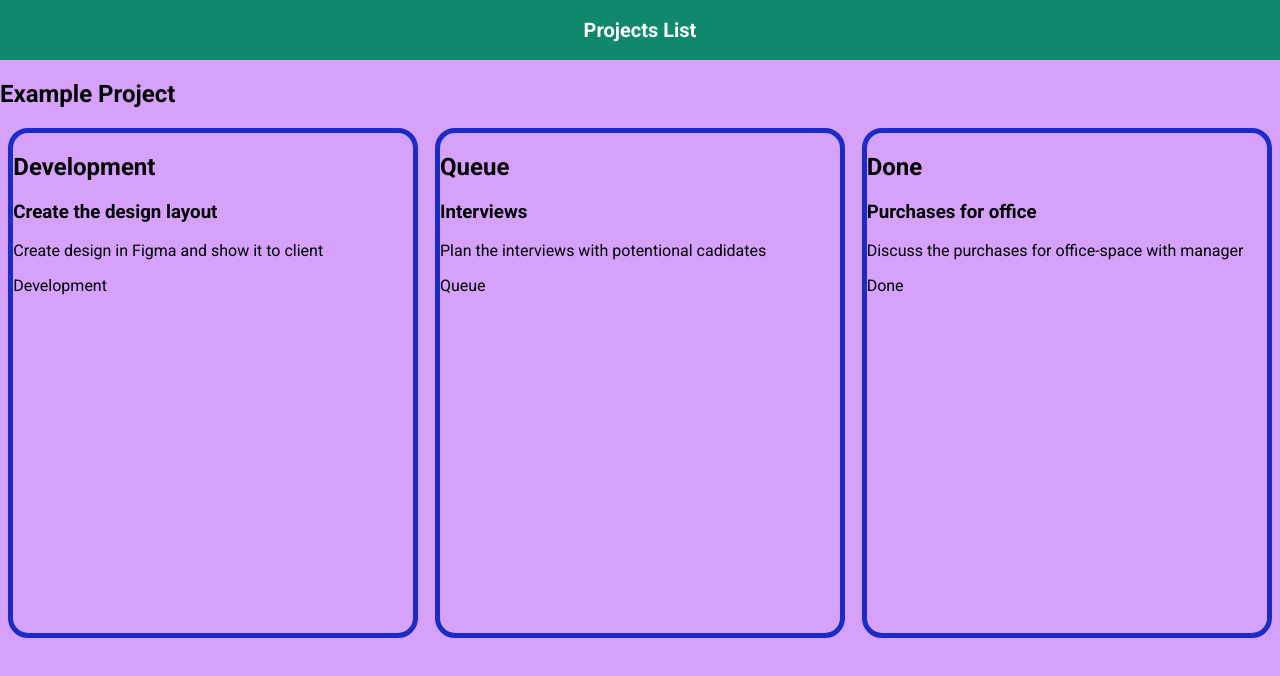
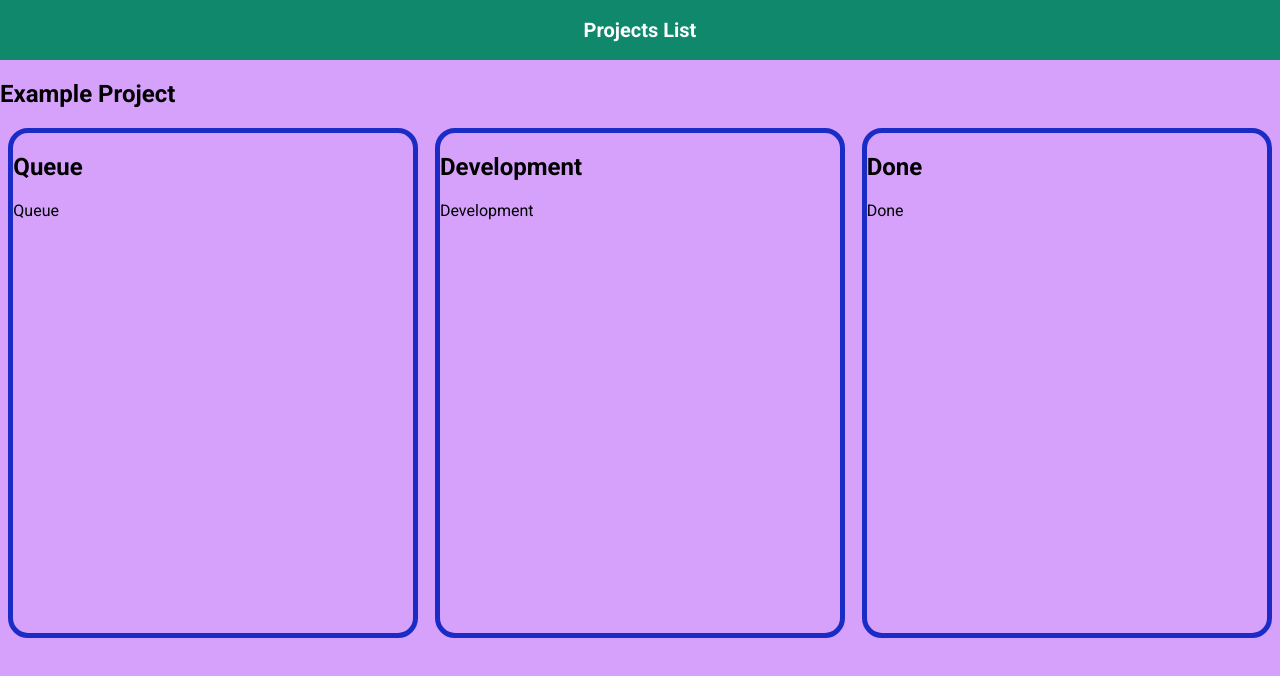
Before and after one commit to Ave-Mari/projects-board, a React (Vite) app: page /projects/142354 in a window 1280 px wide. Shown: the top 676 px of the page. Built offline with nearby package versions, Linux system fonts and the light colour scheme; a web font is replaced by a local one.

Commit message:
add board to empty project

```diff
--- a/src/pages/ProjectItemPage/ProjectItemPage.jsx
+++ b/src/pages/ProjectItemPage/ProjectItemPage.jsx
@@ -4,54 +4,49 @@ import { useParams, useNavigate } from "react-router-dom";
 import { projectsList } from "../../reducers/projectsListReducer";
 import { useSelector } from "react-redux";
 //styles
-import './ProjectItemPage.scss'
+import "./ProjectItemPage.scss";
 
 export default function ProjectItemPage() {
   const { projectId } = useParams();
   const projectsState = useSelector((state) => state.projectsList);
   const project = projectsState.find((p) => p.projectId === Number(projectId));
   const tasks = project.tasks;
-
+  const status = tasks.status;
+  console.log("status: ", status);
 
   if (!project) {
-    return <div><h2>Project doesn't exist</h2></div>;
+    return (
+      <div>
+        <h2>Project doesn't exist</h2>
+      </div>
+    );
   }
-
-  console.log('length:', tasks.length);
 
   return (
     <section>
       <h1>{project.title}</h1>
+      {tasks.length === 0 ? (
         <div className="boards-wrapper">
-      {tasks.map((item) => {
-        const { taskId, headline, description, status } = item;
-        if (tasks.length > 0) {
-          return (
-            <Board
-              taskId={taskId}
-              headline={headline}
-              description={description}
-              status={status}
-            />
-          )
-        } else {
-          return (
-            <>
+          <Board status="Queue" tasks={[]} />
+          <Board status="Development" tasks={[]} />
+          <Board status="Done" tasks={[]} />
+        </div>
+      ) : (
+        <div className="boards-wrapper">
           <Board
             status="Queue"
+            tasks={tasks.filter((item) => item.status === "Queue")}
           />
           <Board
             status="Development"
+            tasks={tasks.filter((item) => item.status === "Development")}
           />
           <Board
             status="Done"
+            tasks={tasks.filter((item) => item.status === "Done")}
           />
-            </>
-          )
-        }
-
-      })}
         </div>
+      )}
     </section>
   );
 }
```
Lines whose indentation alone changed are shown as unchanged.
